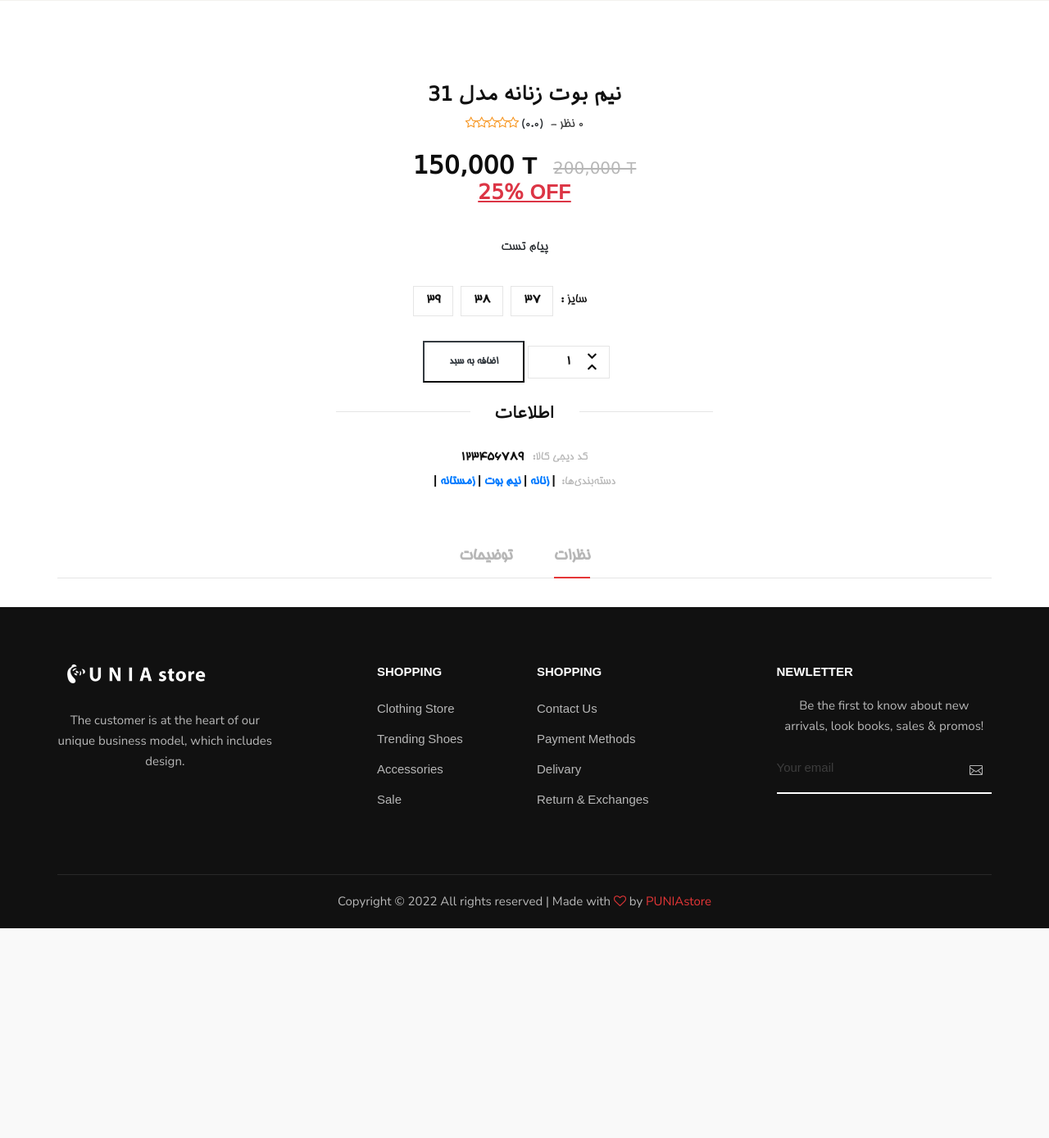
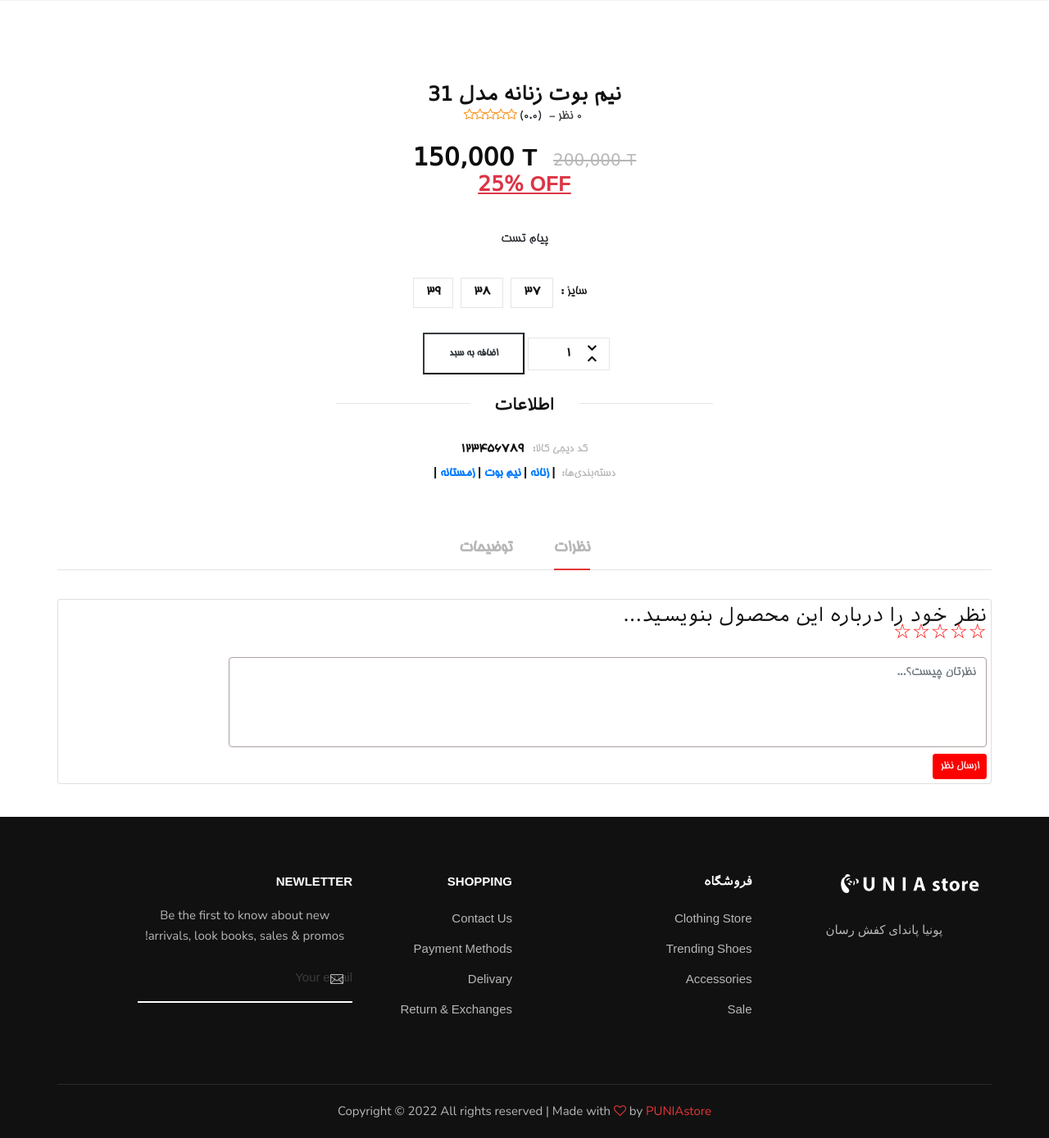
Before and after one commit to MR-tachi/onlineshop, a Django app: page /1 in a window 1280 px wide, after a click on "نظرات". Shown: the part 802-2191 px from the top of the page at 82% size. Before the commit the page ends 1935 px from the top, so only its background shows below. Run offline with Django 4.2, Linux system fonts and the light colour scheme; data comes from the database, SQL or seed files in the repository; both versions use the stored data as it was after the commit; some libraries are stand-ins or nearby versions.

Commit message:
test commit

```diff
--- a/onlineshop/static/css/style.css
+++ b/onlineshop/static/css/style.css
@@ -3366,6 +3366,93 @@
 	padding: 14px 35px;
 }
 
+.commentcard {
+    position: relative;
+    display: flex;
+    flex-direction: column;
+    min-width: 0;
+    padding: 20px;
+    width: 450px;
+    word-wrap: break-word;
+    background-color: #fff;
+    background-clip: border-box;
+    border-radius: 6px;
+    -moz-box-shadow: 0px 0px 5px 0px rgba(212, 182, 212, 1);
+	box-shadow:#000
+}
+
+.comment-box{
+
+    padding:5px;
+}
+
+
+
+.comment-area textarea{
+   resize: none;
+        border: 1px solid #ad9f9f;
+}
+
+
+.form-control:focus {
+    color: #495057;
+    background-color: #fff;
+    border-color: #ffffff;
+    outline: 0;
+    box-shadow: 0 0 0 1px rgb(255, 0, 0) !important;
+}
+
+.send {
+    color: #fff;
+    background-color: #ff0000;
+    border-color: #ff0000;
+}
+
+.send:hover {
+    color: #fff;
+    background-color: #f50202;
+    border-color: #f50202;
+}
+
+
+.rating {
+
+	margin-top: -10px;
+    flex-direction: row-reverse;
+    margin-left: -4px;
+}
+
+.rating>input {
+    display: none
+}
+
+.rating>label {
+        position: relative;
+    width: 19px;
+    font-size: 25px;
+    color: #ff0000;
+    cursor: pointer;
+}
+
+.rating>label::before {
+    content: "\2605";
+    position: absolute;
+    opacity: 0
+}
+
+.rating>label:hover:before,
+.rating>label:hover~label:before {
+    opacity: 1 !important
+}
+
+.rating>input:checked~label:before {
+    opacity: 1
+}
+
+.rating:hover>input:checked~label:before {
+    opacity: 0.4
+}
+
 /*--------------------------------- Responsive Media Quaries -----------------------------*/
 
 @media only screen and (min-width: 1200px) {
--- a/shop/templates/shop/detail.html
+++ b/shop/templates/shop/detail.html
@@ -165,8 +165,39 @@
                             </div>
                             <div class="tab-pane" id="tabs-6" role="tabpanel" style="text-align: right;">
                                 <div class="product__details__tab__content">
+                                    <div class="card" style="direction: rtl;text-align: right; margin-bottom: 40px;">
+                                        <div class="row">
+                                            <div class="col-10">
+                                                <div class="comment-box ml-2">
+                                                    <h4>نظر خود را درباره این محصول بنویسید...</h4>
+                                                    <div class="rating">
+                                                        <input type="radio" name="rating" value="5" id="5"><label for="5">☆</label>
+                                                        <input type="radio" name="rating" value="4" id="4"><label for="4">☆</label>
+                                                        <input type="radio" name="rating" value="3" id="3"><label for="3">☆</label>
+                                                        <input type="radio" name="rating" value="2" id="2"><label for="2">☆</label>
+                                                        <input type="radio" name="rating" value="1" id="1"><label for="1">☆</label>
+                                                    </div>
+                                                    <div class="comment-area">
+                                                        <textarea class="form-control" placeholder="نظرتان چیست؟..." rows="4"></textarea>
+                                                    </div>
+                                                    <div class="comment-btns mt-2">
+                                                        <div class="row">
+                                                            <div class="col-6">
+                                                                <div class="pull-right">
+                                                                <button class="btn btn-success send btn-sm">ارسال نظر</button>
+                                                                </div>
+                                                            </div>
+                                                        </div>
+                                                    </div>
+                                                </div>
+                                            </div>
+                                        </div>
+                                    </div>
                                     {%for item in review%}
+                                    <div style="margin: 0px 50px;">
                                         <h5 style="font-family: Bhoma, Arial, Helvetica, sans-serif;">
+                                            ‌ <strong>{{item.user.username}}</strong> <span style="font-weight:lighter;">کاربر‌ </span>
+                                        </h5>
                                             <div class="commentRate">
                                                 {% for i in '12345'|make_list %}
                                                 {%if forloop.counter > item.rate %}
@@ -175,10 +206,9 @@
                                                 <i class="fa fa-star"></i>
                                                 {%endif%}
                                                 {%endfor%}
-                                            ‌ <strong>{{item.user.username}}</strong> <span style="font-weight:lighter;">کاربر‌ </span>
                                             </div>
-                                    </h5>
-                                        <p style="padding-bottom:10px;border-bottom: 1px solid #e5e5e5; text-align:right;padding-right:20px">{{item.comment}}</p>
+                                        <p style="padding-bottom:10px;border-bottom: 1px solid #e5e5e5; text-align:right;padding-right:20px color: #3d3d3d;font-family: bhoma;">{{item.comment}}</p>
+                                    </div>
                                     {%endfor%}
 
                                 </div>
--- a/shop/views.py
+++ b/shop/views.py
@@ -101,7 +101,7 @@
                     user=request.user, createDate=datetime.now())
 
             cartitem = CartItem.objects.filter(
-                shopCart=shopcart, variantProduct=variant).update(quantity=quantity)
+                shopCart=shopcart, variantProduct=variant).update(quantity=F('quantity')+quantity)
             if cartitem == 0:
                 cartitem = CartItem.objects.create(
                     shopCart=shopcart, variantProduct=variant, quantity=quantity, createDate=datetime.now())
--- a/templates/base.html
+++ b/templates/base.html
@@ -90,9 +90,12 @@
 
   <body class>
     <!-- Page Preloder -->
-    <div id="preloder">
-      <div class="loader"></div>
-    </div>
+    <!--
+
+      <div id="preloder">
+        <div class="loader"></div>
+      </div>
+    -->
 
     <!-- Offcanvas Menu Begin -->
     <div class="offcanvas-menu-overlay"></div>
@@ -212,21 +215,20 @@
     <!-- Footer Section Begin -->
     <footer class="footer">
       <div class="container">
-        <div class="row">
+        <div class="row" style="direction: rtl;text-align: right;">
           <div class="col-lg-3 col-md-6 col-sm-6">
             <div class="footer__about">
               <div class="footer__logo">
                 <a href={%url 'home'%}><img src="{% static '/img/footer-logo.png' %}" alt="" /></a>
               </div>
               <p>
-                The customer is at the heart of our unique business model, which
-                includes design.
+                پونیا پاندای کفش رسان
               </p>
             </div>
           </div>
           <div class="col-lg-2 offset-lg-1 col-md-3 col-sm-6">
             <div class="footer__widget">
-              <h6>Shopping</h6>
+              <h6>فروشگاه</h6>
               <ul>
                 <li><a href="#">Clothing Store</a></li>
                 <li><a href="#">Trending Shoes</a></li>
```
Also changed, not shown: db.sqlite3. Lines whose indentation alone changed are shown as unchanged.
